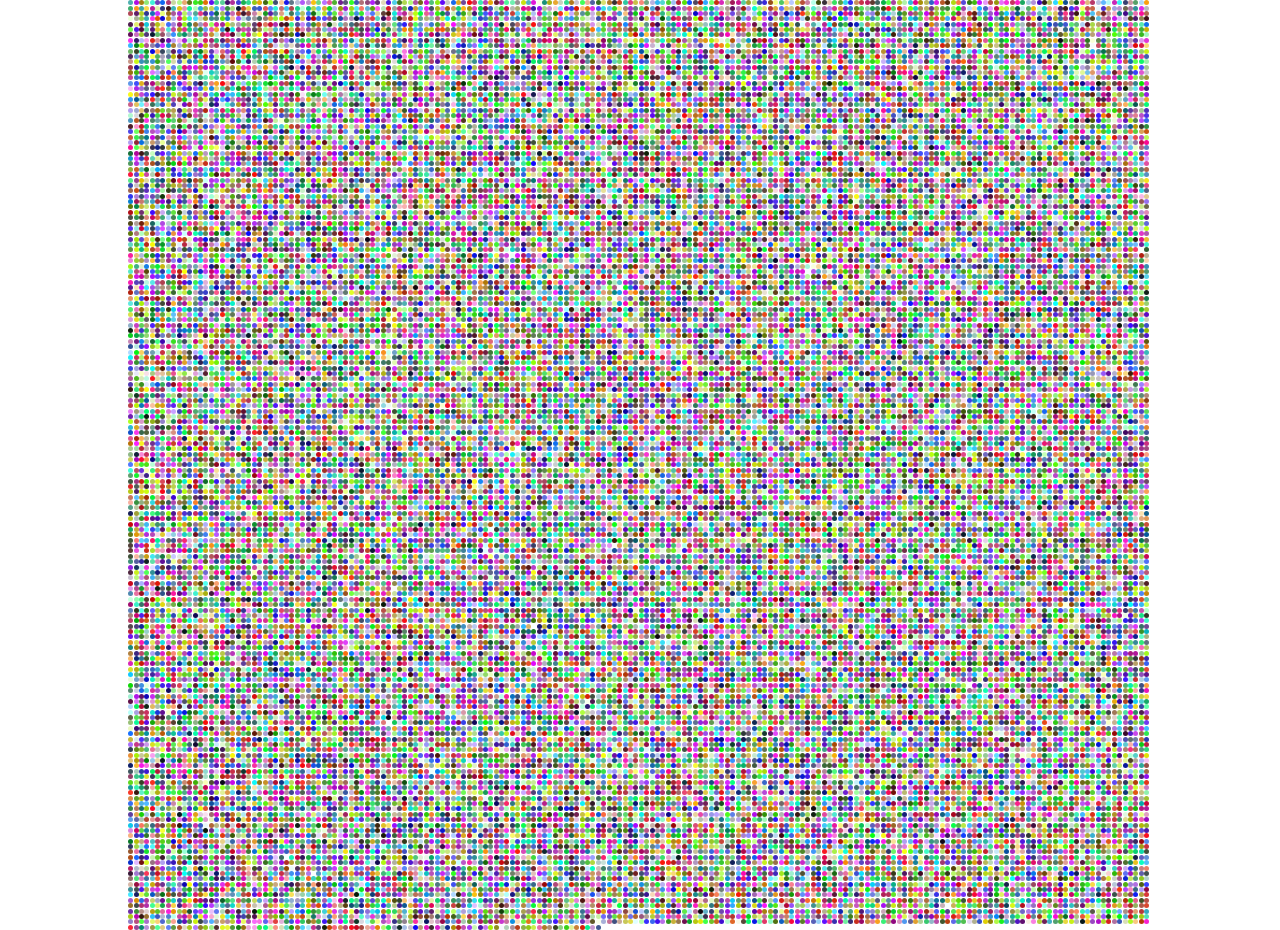
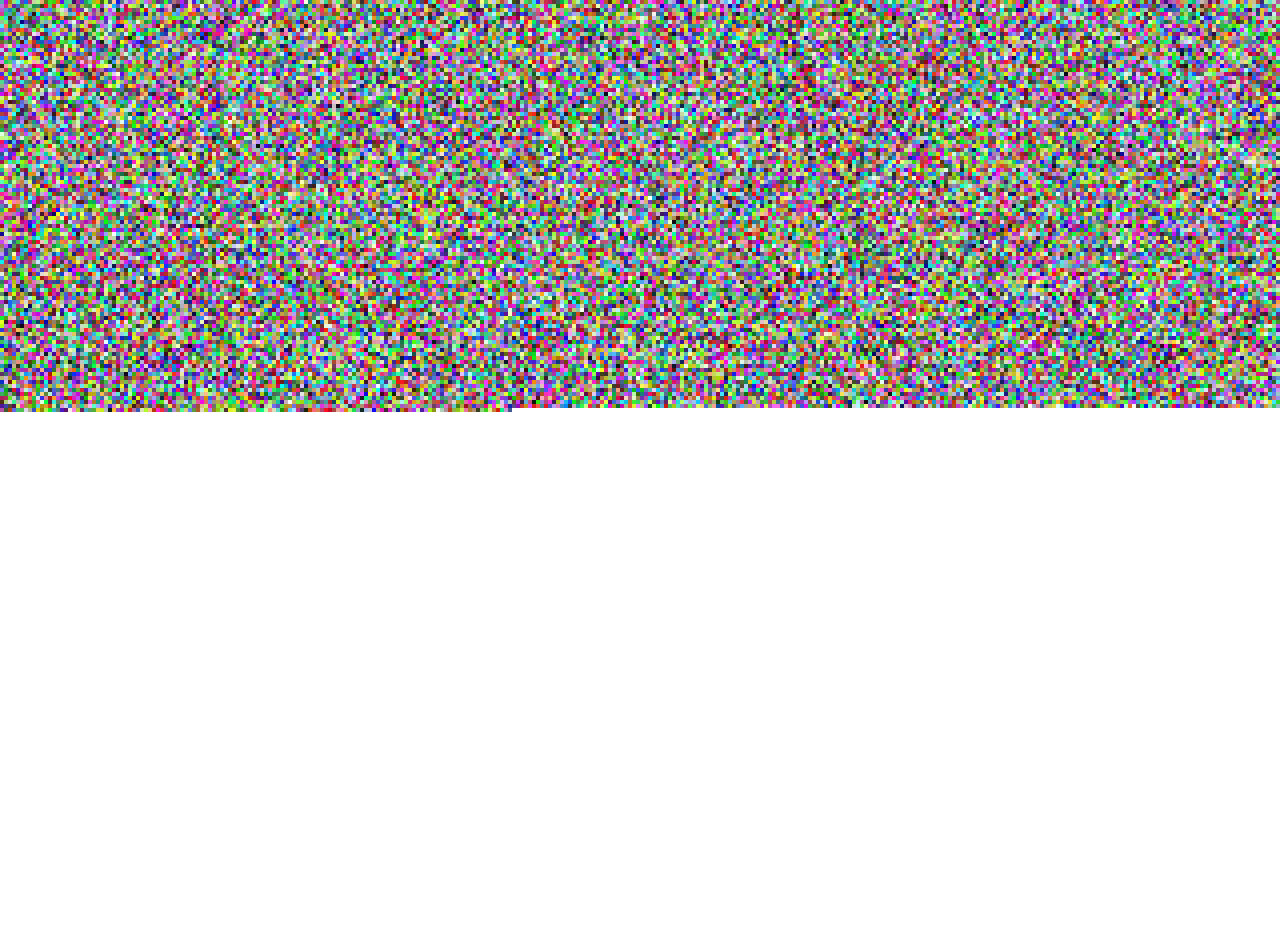
Before and after one commit to Pasgen-Manley/Education-Horizons-code-challenge, a React (Create React App) app in the folder colour-challenge/: page / in a window 1280 px wide. After the commit the page ends 800 px from the top, so only its background shows below. Built offline with nearby package versions, Linux system fonts and the light colour scheme.

Commit message:
changed styling

```diff
--- a/colour-challenge/package.json
+++ b/colour-challenge/package.json
@@ -6,6 +6,7 @@
     "@testing-library/jest-dom": "^5.16.1",
     "@testing-library/react": "^11.2.7",
     "@testing-library/user-event": "^12.8.3",
+    "concurrently": "^6.4.0",
     "react": "^17.0.2",
     "react-dom": "^17.0.2",
     "react-scripts": "4.0.3",
--- a/colour-challenge/src/App.css
+++ b/colour-challenge/src/App.css
@@ -44,10 +44,8 @@
 }
 
 .square {
-  width: 5px;
-  height: 5px;
+  width: 4px;
+  height: 4px;
   float: left;
-  border-radius: 100%;
-  padding: 0.2px;
-  margin: 0.2px;
+  padding: 0.75px;
 }
--- a/colour-challenge/src/ColourGenerator.js
+++ b/colour-challenge/src/ColourGenerator.js
@@ -75,8 +75,8 @@ const ColourGenerator = () => {
   return (
     rgbColours.map((colour, index) => {
       return (
-        <div style={{ width: '80%', position: 'relative', margin: "0% 10%" }}>
-          <div key={index} id={index} style={{ backgroundColor: colour }} className="square button-img"></div>
+        <div style={{ width: '100%', position: 'relative'}}>
+          <div key={index} id={index} style={{ backgroundColor: colour }} className="square"></div>
         </div>
       )
     })
```
Also changed, not shown: 2 other files (tests, documents, lock files or other folders).
